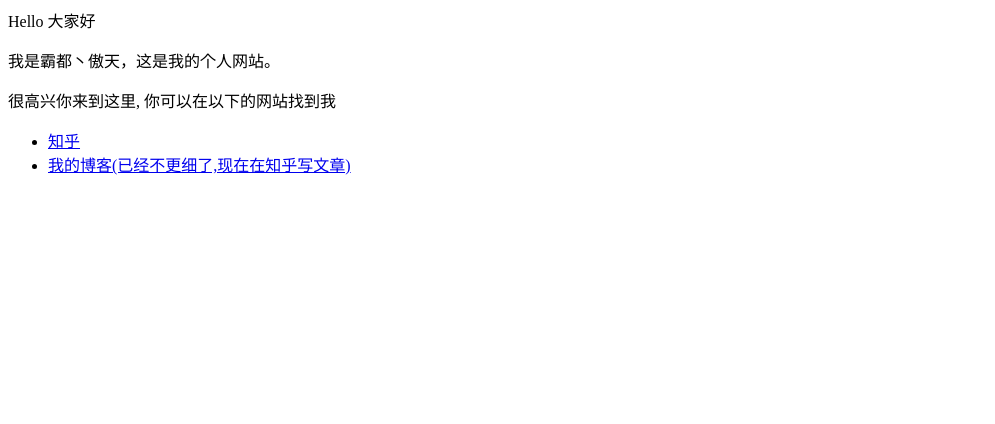
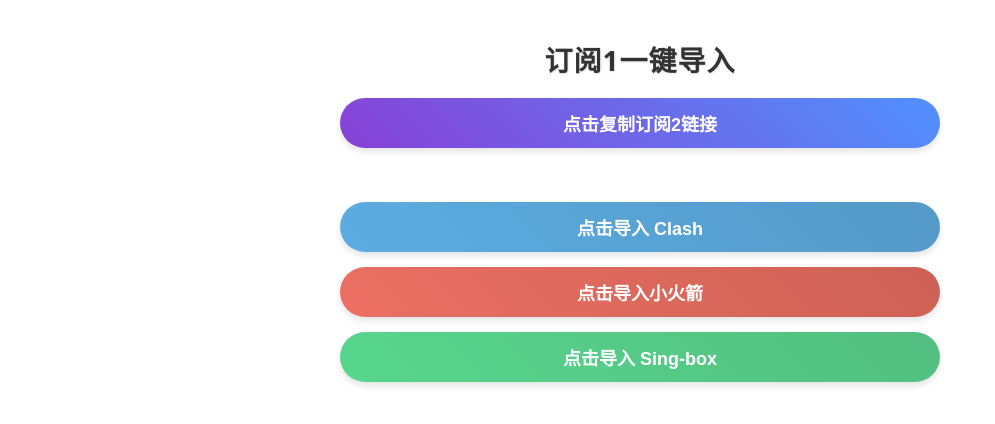
Before and after one commit to godfather216/godfather.github.io, a plain HTML site: page index.html in a window 1280 px wide. Shown: the whole page, without its empty margins (0-995 px from the left). Drawn offline with Linux system fonts and the light colour scheme.

Commit message:
Update index.html

```diff
--- a/index.html
+++ b/index.html
@@ -1,8 +1,114 @@
-<p>Hello 大家好</p>
-<p>我是霸都丶傲天，这是我的个人网站。 </p>
-<p>很高兴你来到这里, 你可以在以下的网站找到我</p>
-
-<ul>
-  <li> <a href="https://www.zhihu.com/people/AJLoveChina">知乎</a> </li>
-  <li> <a href="http://hejie.nigeerhuo.com">我的博客(已经不更细了,现在在知乎写文章)</a> </li>
-</ul>
+<!DOCTYPE html>
+<html lang="zh">
+<head>
+    <meta charset="UTF-8">
+    <meta name="viewport" content="width=device-width, initial-scale=1.0">
+    <title>订阅1一键导入</title>
+    <style>
+        body {
+            font-family: 'Segoe UI', 'Roboto', 'Helvetica', 'Arial', sans-serif;
+            max-width: 600px;
+            margin: 0 auto;
+            padding: 20px;
+            background-color: rgba(255, 255, 255, 0.8);
+            min-height: 100vh;
+        }
+        h1 {
+            color: #333;
+            text-align: center;
+            text-shadow: 1px 1px 2px rgba(0,0,0,0.1);
+            font-size: 28px;
+            letter-spacing: 1px;
+        }
+        button {
+            display: block;
+            width: 100%;
+            padding: 12px;
+            margin: 15px 0;
+            font-size: 18px;
+            cursor: pointer;
+            border: none;
+            border-radius: 25px;
+            color: white;
+            font-weight: bold;
+            transition: all 0.3s ease;
+            box-shadow: 0 4px 6px rgba(0,0,0,0.1);
+        }
+        button:hover {
+            transform: translateY(-2px);
+            box-shadow: 0 6px 8px rgba(0,0,0,0.15);
+        }
+        #copyButton {
+            background: linear-gradient(45deg, rgba(106, 17, 203, 0.8), rgba(37, 117, 252, 0.8));
+        }
+        #copyButton:hover {
+            background: linear-gradient(45deg, rgba(106, 17, 203, 1), rgba(37, 117, 252, 1));
+        }
+        #clashButton {
+            background: linear-gradient(45deg, rgba(52, 152, 219, 0.8), rgba(41, 128, 185, 0.8));
+        }
+        #clashButton:hover {
+            background: linear-gradient(45deg, rgba(52, 152, 219, 1), rgba(41, 128, 185, 1));
+        }
+        #shadowrocketButton {
+            background: linear-gradient(45deg, rgba(231, 76, 60, 0.8), rgba(192, 57, 43, 0.8));
+        }
+        #shadowrocketButton:hover {
+            background: linear-gradient(45deg, rgba(231, 76, 60, 1), rgba(192, 57, 43, 1));
+        }
+        #singboxButton {
+            background: linear-gradient(45deg, rgba(46, 204, 113, 0.8), rgba(39, 174, 96, 0.8));
+        }
+        #singboxButton:hover {
+            background: linear-gradient(45deg, rgba(46, 204, 113, 1), rgba(39, 174, 96, 1));
+        }
+        #copyStatus {
+            text-align: center;
+            margin-top: 10px;
+            font-weight: bold;
+            opacity: 0;
+            transition: opacity 0.5s ease;
+        }
+    </style>
+</head>
+<body>
+    <h1>订阅1一键导入</h1>
+    <button id="copyButton" onclick="copyToClipboard()">点击复制订阅2链接</button>
+    <div id="copyStatus">复制成功！</div>
+    <button id="clashButton" onclick="openClient('clash')">点击导入 Clash</button>
+    <button id="shadowrocketButton" onclick="openClient('shadowrocket')">点击导入小火箭</button>
+    <button id="singboxButton" onclick="openClient('singbox')">点击导入 Sing-box</button>
+    <script>
+        const subscriptionUrl = 'https://alvless.filegear-sg.me/TCorg';
+        function copyToClipboard() {
+            const tempInput = document.createElement('input');
+            tempInput.value = subscriptionUrl;
+            document.body.appendChild(tempInput);
+            tempInput.select();
+            document.execCommand('copy');
+            document.body.removeChild(tempInput);
+            const copyStatus = document.getElementById('copyStatus');
+            copyStatus.style.opacity = '1';
+            setTimeout(() => {
+                copyStatus.style.opacity = '0';
+            }, 2000);
+        }
+        function openClient(client) {
+            const encodedUrl = encodeURIComponent(subscriptionUrl);
+            let url;
+            switch(client) {
+                case 'clash':
+                    url = `clash://install-config?url=${encodedUrl}`;
+                    break;
+                case 'shadowrocket':
+                    url = `shadowrocket://add/sub://${btoa(subscriptionUrl)}`;
+                    break;
+                case 'singbox':
+                    url = `sing-box://import-remote-profile?url=${encodedUrl}`;
+                    break;
+            }
+            window.open(url, '_blank');
+        }
+    </script>
+</body>
+</html>
```
